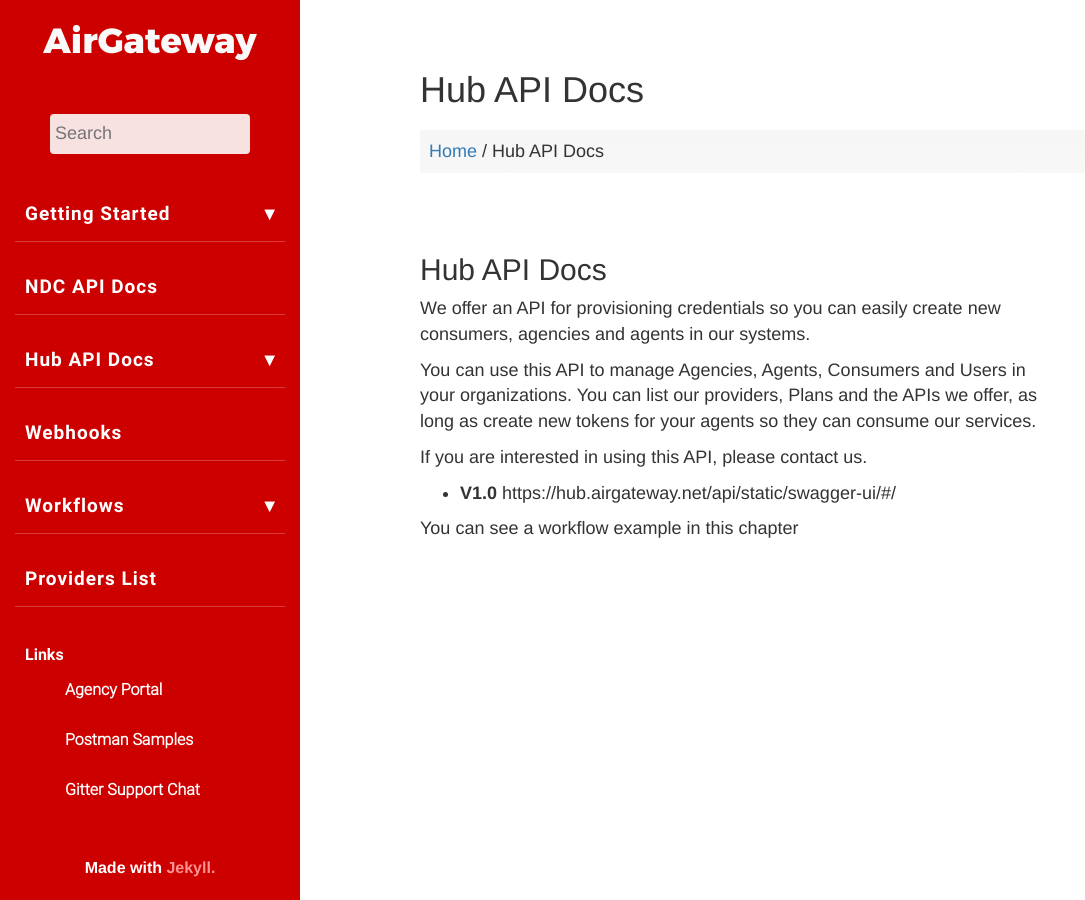
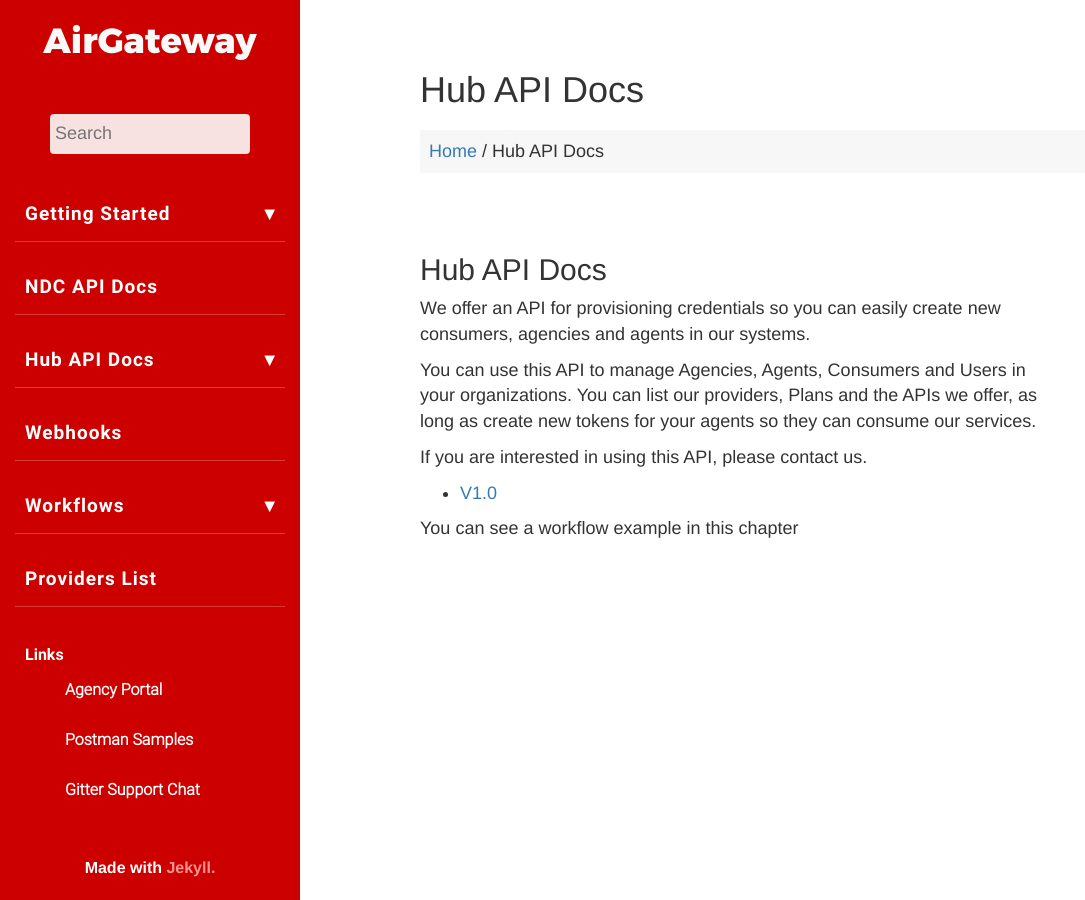
Before and after one commit to AirGateway/dev-guides-jekyll, a Jekyll site: the page built from _pages/mydoc_Hub_API_Docs.md, in a window 1280 px wide. Shown: the whole page, without its empty margins (0-1085 px from the left). Built offline with Jekyll 4.4.1, drawn with Linux system fonts in a browser that asks for light colours; comment, search, counter and statistics services are not loaded.

```diff
--- a/_pages/mydoc_Hub_API_Docs.md
+++ b/_pages/mydoc_Hub_API_Docs.md
@@ -13,6 +13,6 @@ You can use this API to manage Agencies, Agents, Consumers and Users in your org
 
 If you are interested in using this API, please contact us.
 
-- **V1.0** https://hub.airgateway.net/api/static/swagger-ui/#/
+* [V1.0](https://hub.airgateway.net/api/static/swagger-ui/#/)
 
 You can see a workflow example in this chapter
```
